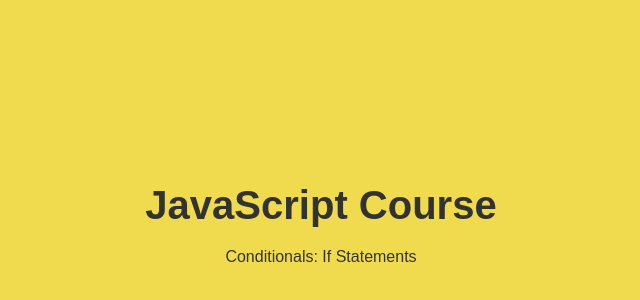
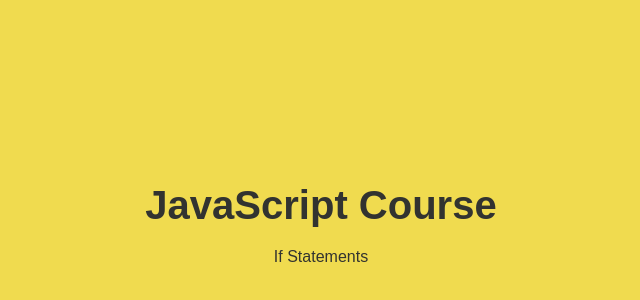
Before and after one commit to jamesxlima/javascript-course, a plain HTML site: page js_lesson6/index.html in a window 1280 px wide. Shown: the part 166-466 px from the top of the page, without its empty margins (319-959 px from the left). Drawn offline with Linux system fonts and the light colour scheme.

Commit message:
Update index.html

```diff
--- a/js_lesson6/index.html
+++ b/js_lesson6/index.html
@@ -13,7 +13,7 @@
     <main>
 
         <h1>JavaScript Course</h1>
-        <p>Conditionals: If Statements</p>
+        <p>If Statements</p>
 
     </main>
 
```
